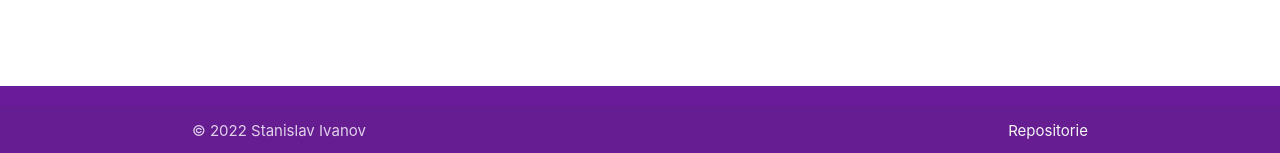
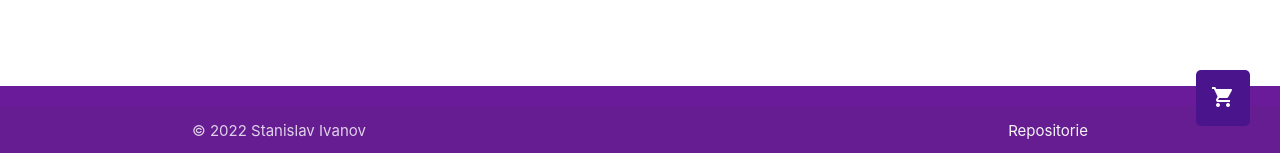
Before and after one commit to stanislaviw/reactFortniteShop, a React (Create React App) app: page / in a window 1280 px wide. Shown: the part 644-797 px from the top of the page. Built offline with nearby package versions, Linux system fonts and the light colour scheme; no server answers.

Commit message:
added Cart and Rarity

```diff
--- a/src/App.js
+++ b/src/App.js
@@ -1,4 +1,3 @@
-import { API_KEY, API_URL } from './config';
 import { Header } from './components/Header';
 import { Shop } from './components/Shop';
 import { Footer } from './components/Footer';
--- /dev/null
+++ b/src/components/Cart.jsx
@@ -0,0 +1,12 @@
+function Cart (props) {
+    const {quantity = 0} = props;
+
+    return (
+        <div className="cart  #4a148c purple darken-4 white-text ">
+            <i class="material-icons">shopping_cart</i>
+            {quantity ? (<span className="cart-quantity">{quantity}</span>) : null}
+        </div>
+    )
+}
+
+export {Cart}
--- a/src/components/GoodsItem.jsx
+++ b/src/components/GoodsItem.jsx
@@ -1,3 +1,5 @@
+import {Rarity} from './Rarity'
+
 function GoodsItem (props) {
     const {
         mainId,
@@ -13,11 +15,11 @@ function GoodsItem (props) {
                 <img src={displayAssets[0].full_background} alt={displayName}/>
             </div>
             <div className="card-content">
-                <p> Rarity: {rarity.id}</p>
+                    <Rarity rarity={rarity.id} />
             </div>
             <div className="card-action">
                 <button className="btn">Buy now</button>
-                <span className="rigth">{price.finalPrice} XP</span>
+                <span className="rigth">{price.finalPrice} VC</span>
             </div>
         </div>
     )
--- /dev/null
+++ b/src/components/Rarity.jsx
@@ -0,0 +1,21 @@
+function Rarity (props) {
+
+    const {rarity} = props;
+
+    if(rarity === 'Epic') {
+        return <p className="rarity rarity-epic">EPIC</p>
+    }
+    if(rarity === 'Legendary') {
+        return <p className="rarity rarity-legendary">LEGENDARY</p>
+    }
+    if(rarity === 'Uncommon') {
+        return <p className="rarity rarity-uncommon">UNCOMMON</p>
+    }
+    if(rarity === 'Rare') {
+        return <p className="rarity rarity-rare">RARE</p>
+    }
+
+    return <p className="rarity rarity-common">COMMON</p>
+}
+
+export {Rarity}
--- a/src/components/Shop.jsx
+++ b/src/components/Shop.jsx
@@ -2,12 +2,14 @@ import { useEffect, useState } from 'react';
 import {API_KEY, API_URL} from '../config';
 import {Preloader} from '../components/Preloader';
 import {GoodsList} from '../components/GoodsList';
+import {Cart} from './Cart'
 
 
 function Shop () {
 
     const [goods, setGoods] = useState([]);
     const [loading, setLoading] = useState(true);
+    const [order, setOrder] = useState([])
 
 
     useEffect(function getGoods() {
@@ -26,6 +28,7 @@ function Shop () {
 
     return (
         <main className="container content">
+            <Cart order={order.length}/>
             {
                 loading ? <Preloader /> : <GoodsList goods={goods} />
             }
--- a/src/index.css
+++ b/src/index.css
@@ -43,6 +43,7 @@ nav {
 
 .btn, .btn:focus {
   background: #6a1b9a;
+  border-radius: 5px;
 }
 
 .card {
@@ -59,9 +60,47 @@ nav {
 .card-action {
   display: flex;
   justify-content: space-between;
+  align-items: center;
 }
 
 .btn:hover {
   background: #4b126e;
   transition-duration: 0.4s
 }
+
+.rarity {
+  width: 100%;
+  padding: 10px;
+  border-radius: 5px;
+  color: #fff;
+}
+
+.rarity-epic {
+  background-color: rgb(224, 89, 199);
+}
+
+.rarity-legendary {
+  background-color: rgb(252, 207, 74);
+}
+
+.rarity-uncommon {
+  background-color: rgb(67, 170, 79);
+}
+
+.rarity-rare {
+  background-color: rgb(44, 153, 226);
+}
+
+.rarity-common {
+  background-color: rgb(81, 66, 69);
+}
+
+.cart {
+  position: fixed;
+  bottom: 2rem;
+  right: 2rem;
+  cursor: pointer;
+  z-index: 5;
+  padding: 1rem 1rem 0.7rem 1rem;
+  border-radius: 5px;
+}
```
Also changed, not shown: 1 other file (tests, documents, lock files or other folders).
